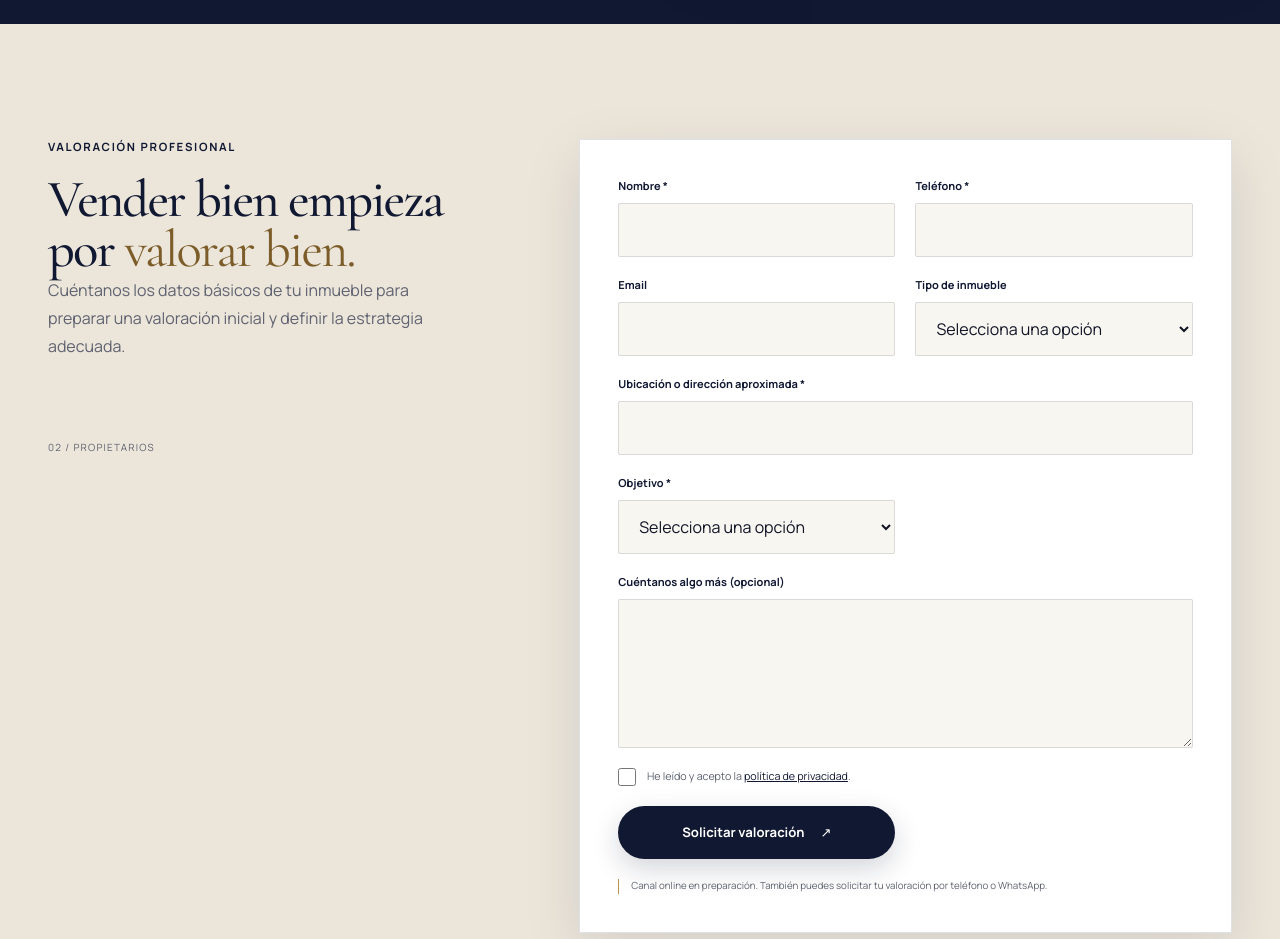
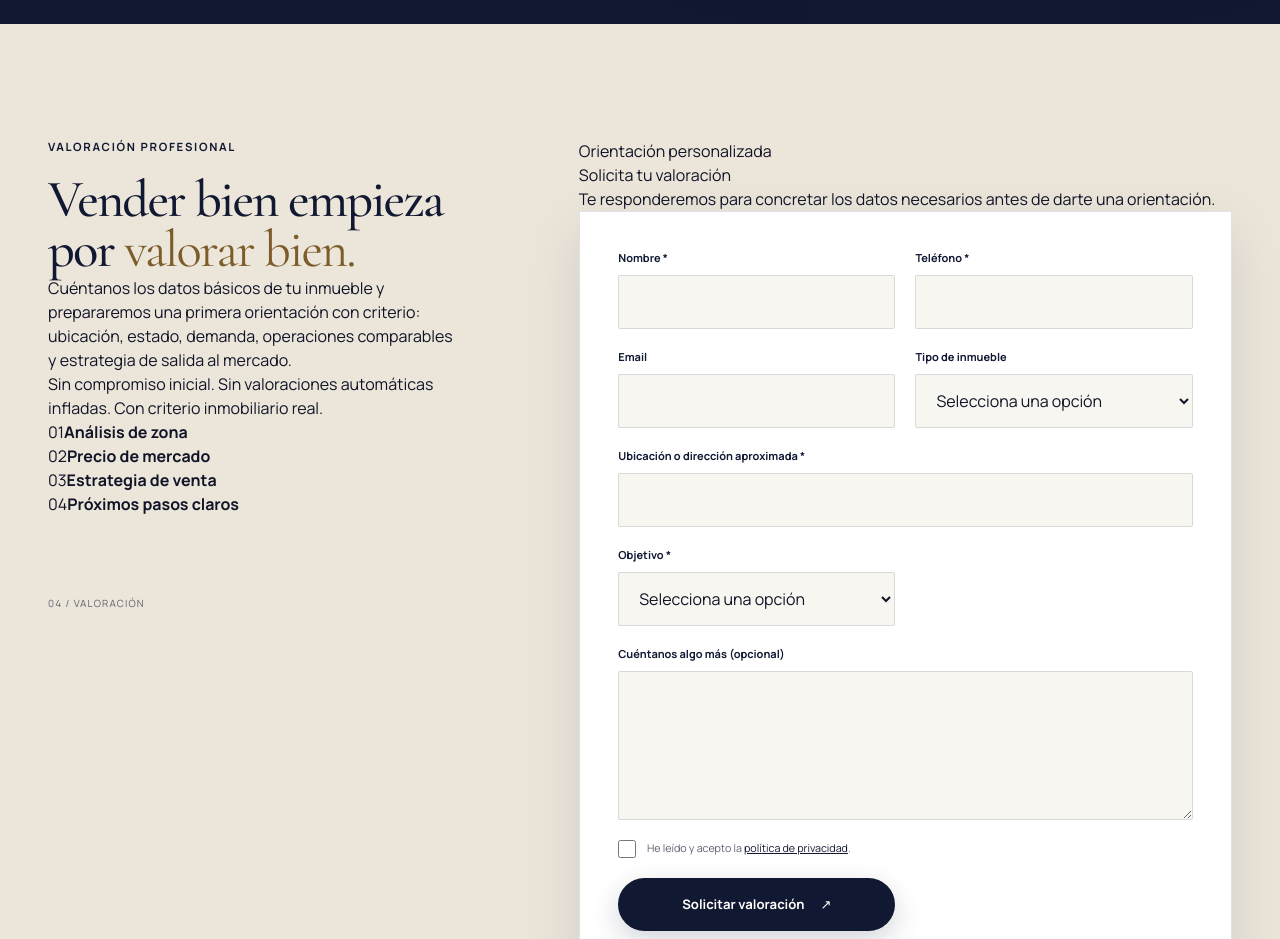
Before and after one commit to NichoManager/Alvar-Consultores, a React (Vite) app: page / in a window 1280 px wide. Shown: the part 5420-6359 px from the top of the page. Built offline with nearby package versions, Linux system fonts and the light colour scheme; no server answers.

Commit message:
Update HomePage.tsx

```diff
--- a/src/pages/HomePage.tsx
+++ b/src/pages/HomePage.tsx
@@ -274,19 +274,53 @@ export function HomePage() {
 
       <section id="valoracion" className="valuation-section section-pad">
         <Container className="valuation-section__grid">
-          <Reveal>
-            <p className="eyebrow">VALORACIÓN PROFESIONAL</p>
-            <h2>
-              Vender bien empieza por <em>valorar bien.</em>
-            </h2>
-            <p>
-              Cuéntanos los datos básicos de tu inmueble para preparar una valoración
-              inicial y definir la estrategia adecuada.
-            </p>
-            <span className="section-index">02 / PROPIETARIOS</span>
+          <Reveal className="valuation-section__content">
+            <div className="valuation-section__intro">
+              <p className="eyebrow">VALORACIÓN PROFESIONAL</p>
+              <h2>
+                Vender bien empieza por <em>valorar bien.</em>
+              </h2>
+              <p className="valuation-section__lead">
+                Cuéntanos los datos básicos de tu inmueble y prepararemos una primera
+                orientación con criterio: ubicación, estado, demanda, operaciones
+                comparables y estrategia de salida al mercado.
+              </p>
+              <p className="valuation-section__note">
+                Sin compromiso inicial. Sin valoraciones automáticas infladas. Con
+                criterio inmobiliario real.
+              </p>
+            </div>
+
+            <div
+              className="valuation-section__trust"
+              aria-label="Criterios incluidos en la valoración profesional"
+            >
+              {[
+                ['01', 'Análisis de zona'],
+                ['02', 'Precio de mercado'],
+                ['03', 'Estrategia de venta'],
+                ['04', 'Próximos pasos claros'],
+              ].map(([number, label]) => (
+                <div key={number}>
+                  <span>{number}</span>
+                  <strong>{label}</strong>
+                </div>
+              ))}
+            </div>
+
+            <span className="section-index valuation-section__index">04 / VALORACIÓN</span>
           </Reveal>
 
-          <Reveal>
+          <Reveal className="valuation-section__form-panel">
+            <div className="valuation-section__form-heading">
+              <span>Orientación personalizada</span>
+              <h3>Solicita tu valoración</h3>
+              <p>
+                Te responderemos para concretar los datos necesarios antes de darte una
+                orientación.
+              </p>
+            </div>
+
             <ValuationForm />
           </Reveal>
         </Container>
```
